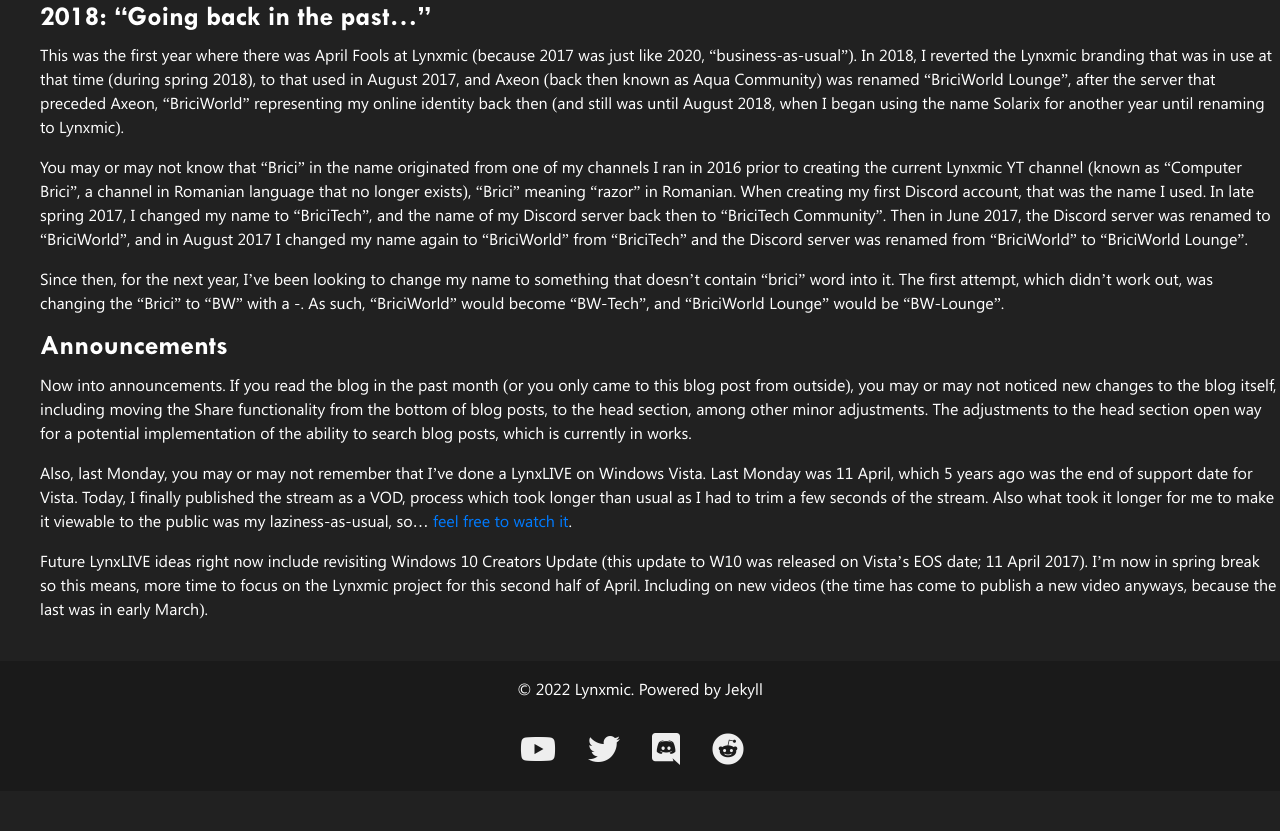
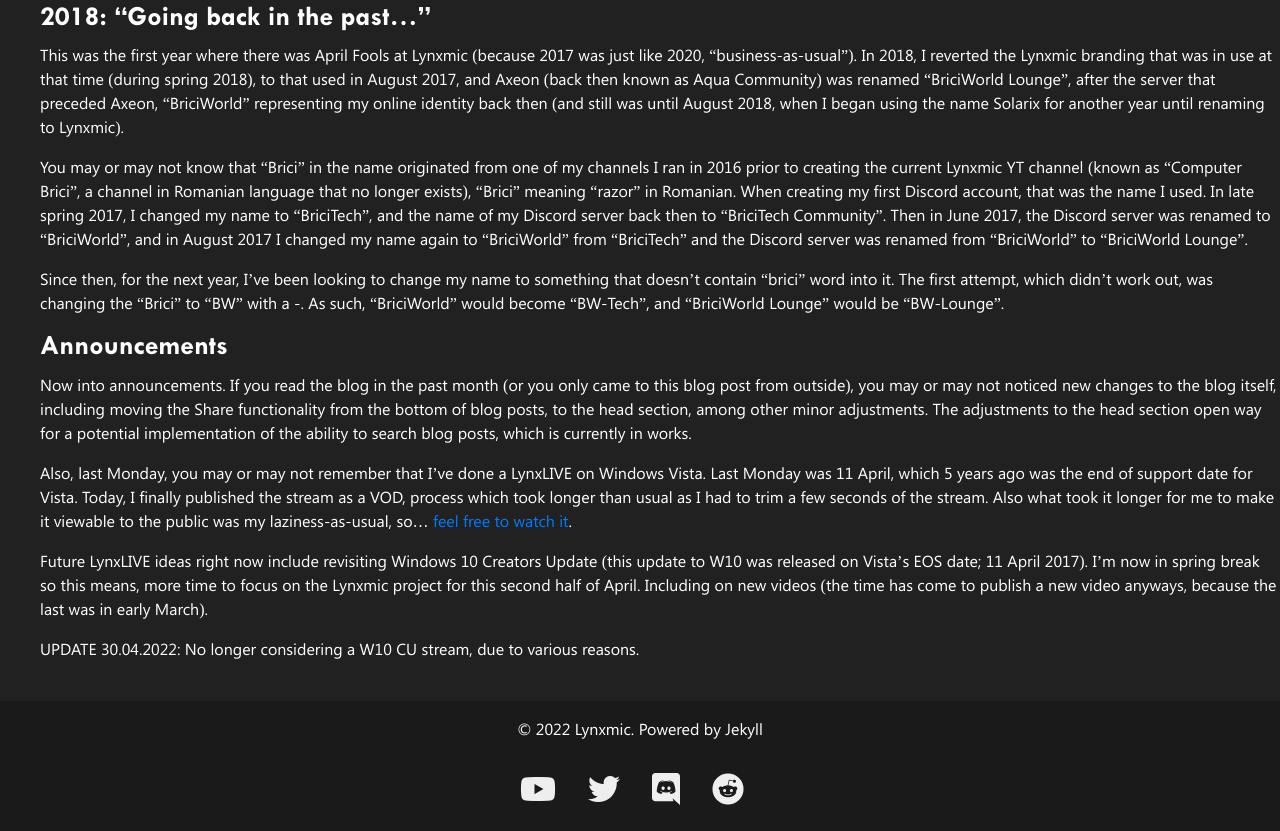
Before and after one commit to theclyron/lynxblog, a Jekyll site: the page built from docs/_posts/2022-04-14-april-fools-at-lynxmic-over-the-years.markdown, in a window 1280 px wide and 900 px high, scrolled down 2420 px, cut to the strip 69-900 px from the top of the window. Built offline with Jekyll 4.4.1, drawn with Linux system fonts in a browser that asks for light colours; nearby versions of some CDN libraries; comment, search, counter and statistics services are not loaded; before the commit the page ends 3280 px from its top, so only the background shows below that.

Commit message:
14.04.2022 blog post edit

```diff
--- a/docs/_posts/2022-04-14-april-fools-at-lynxmic-over-the-years.markdown
+++ b/docs/_posts/2022-04-14-april-fools-at-lynxmic-over-the-years.markdown
@@ -55,6 +55,8 @@
 
 Future LynxLIVE ideas right now include revisiting Windows 10 Creators Update (this update to W10 was released on Vista's EOS date; 11 April 2017). I'm now in spring break so this means, more time to focus on the Lynxmic project for this second half of April. Including on new videos (the time has come to publish a new video anyways, because the last was in early March).
 
+UPDATE 30.04.2022: No longer considering a W10 CU stream, due to various reasons.
+
 [1]: https://lynxmic.github.io/2018/01/19/the-aqua-community-discord-server.html
 [2]: https://discord.io/Lynxmic
 [3]: https://twitter.com/Lynxmic
```
